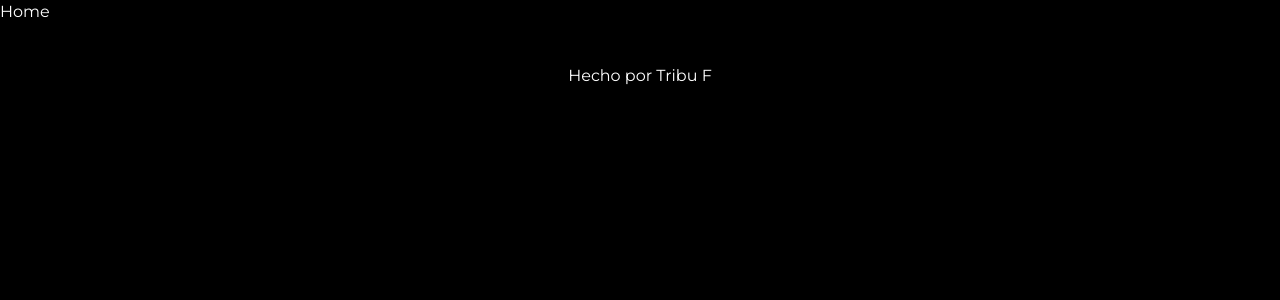
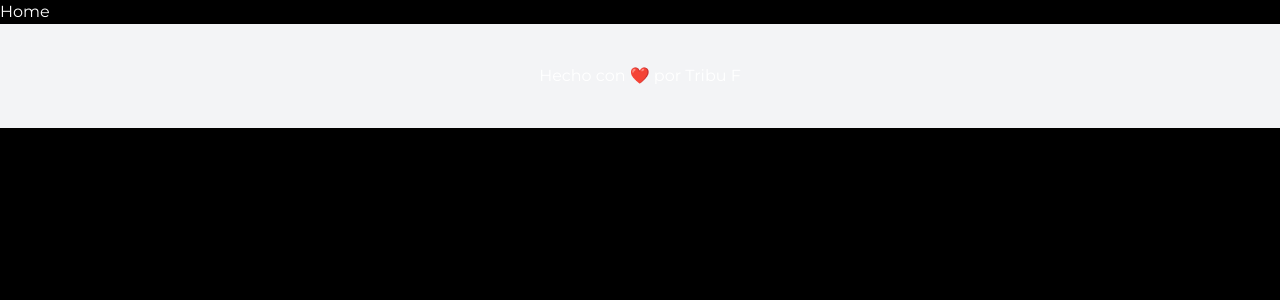
Before and after one commit to ignaciano3/tribu-f-front, a Next.js app: page / in a window 1280 px wide. Shown: the top 300 px of the page. Built offline with nearby package versions, Linux system fonts and the light colour scheme.

Commit message:
cambio un poco el footer

```diff
--- a/src/components/Footer.tsx
+++ b/src/components/Footer.tsx
@@ -1,7 +1,7 @@
 const Footer = () => {
   return (
-    <footer className="py-10 flex justify-center items-center ">
-      Hecho por Tribu F
+    <footer className="py-10 flex justify-center items-center bg-gray-100 ">
+      Hecho con ❤️ por Tribu F
     </footer>
   );
 };
```
